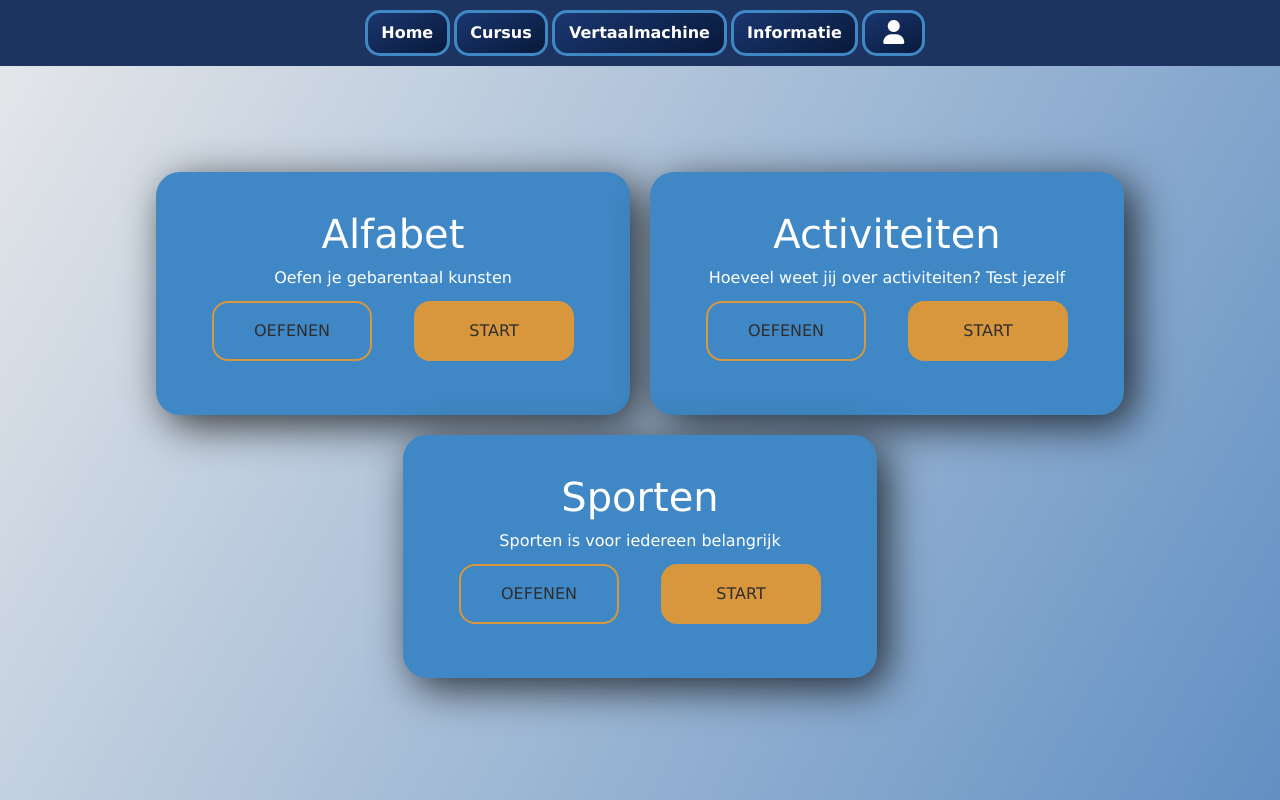
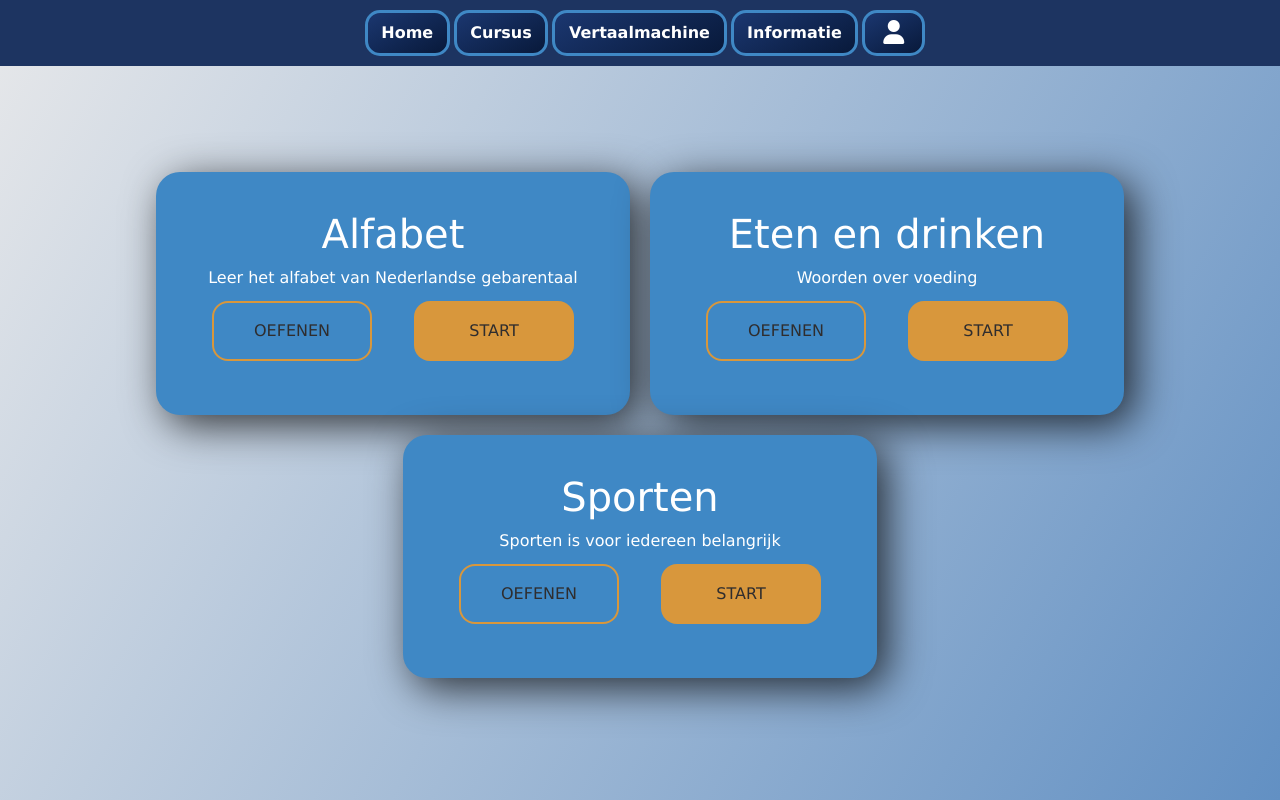
Before and after one commit to YSimouh/ConGestu, a React (Create React App) app in the folder ClientApp/: page /courses in a window 1280 px wide. Built offline with nearby package versions, Linux system fonts and the light colour scheme.

Commit message:
taalaanpassingen

```diff
--- a/ClientApp/src/components/screens/Courses.js
+++ b/ClientApp/src/components/screens/Courses.js
@@ -14,12 +14,12 @@ function Courses() {
 			questions={generate(7,"sign",["A","B","C","D","E","F","G","H","O","Q","R","S","U","V","X","Y","Z"],"Letter")}
 			path="sign" signs={["A","B","C","D","E","F","G","H","O","Q","R","S","U","V","X","Y","Z"]} syntax="Letter"
       oefentext="Zoals het gesproken Nederlands, heeft Nederlandse Gebarentaal (NGT) een alfabet. Ondanks dat NGT geen 'woorden heeft, kun je het handgebarenalfabet wel gebruiken om bijvoorbeeld je naam te spellen, of een woord te spellen waar je het gebaar niet van weet. "
-      header="Alfabet" text="Oefen je gebarentaal kunsten" class="item"/>
+      header="Alfabet" text="Leer het alfabet van Nederlandse gebarentaal" class="item"/>
         <Cursusoption link={"\levelholder"} oefenlink={"\Oefenen"}
 			questions={generate(4,"2eten-en-drinken",["koekje","koffie","macaroni","mandarijn","melk","peer","sinaasappel"],"")}
       path="2eten-en-drinken" signs={["koekje","koffie","macaroni","mandarijn","melk","peer","sinaasappel"]} syntax=""
 			oefentext=""
-      header="Activiteiten" text="Hoeveel weet jij over activiteiten? Test jezelf" class="item"/>
+      header="Eten en drinken" text="Woorden over voeding" class="item"/>
         <Cursusoption link={"\Courses"} oefenlink={"\Oefenen"}
         path="" signs={[]} syntax=""
         oefentext=""
```
